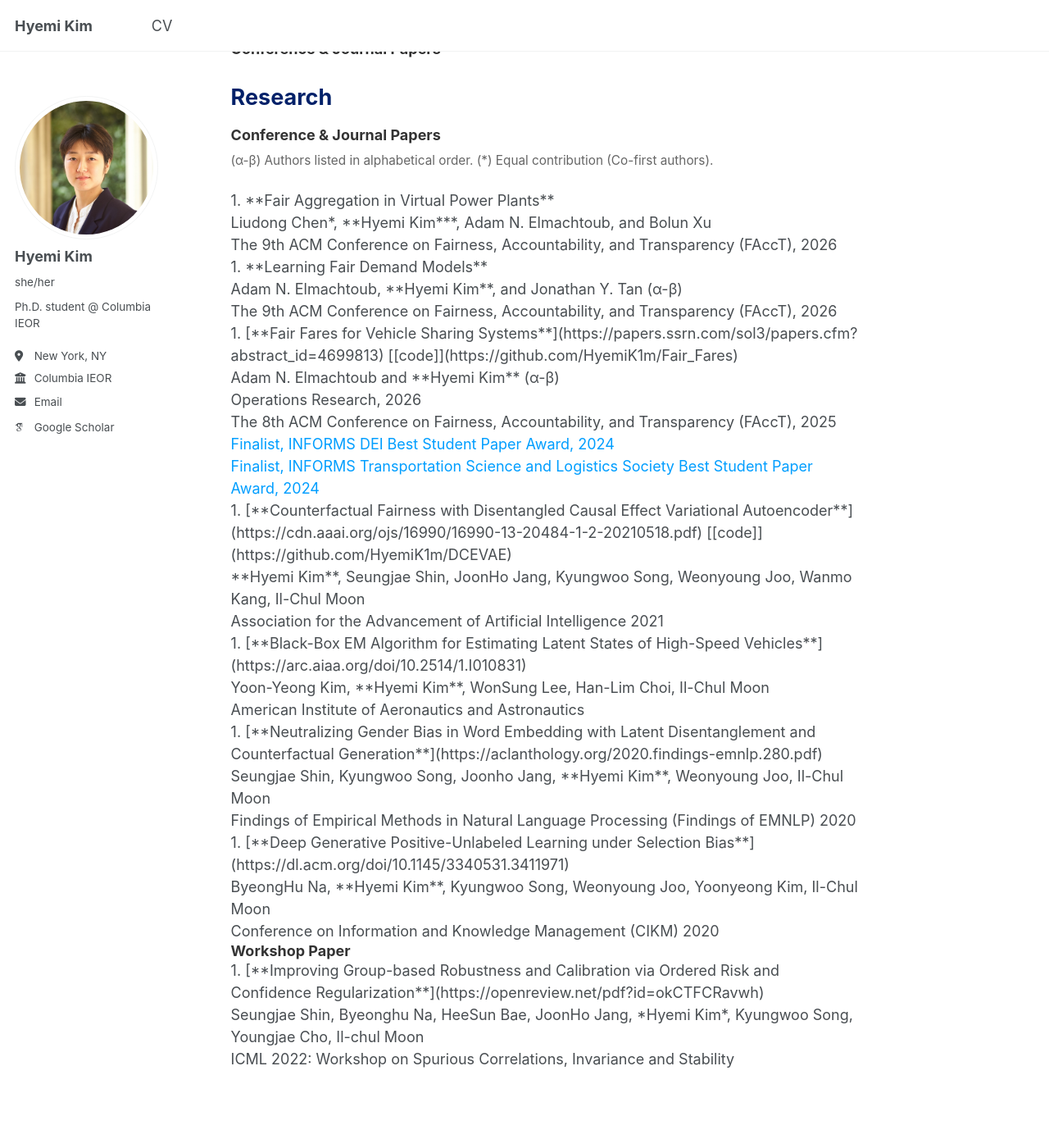
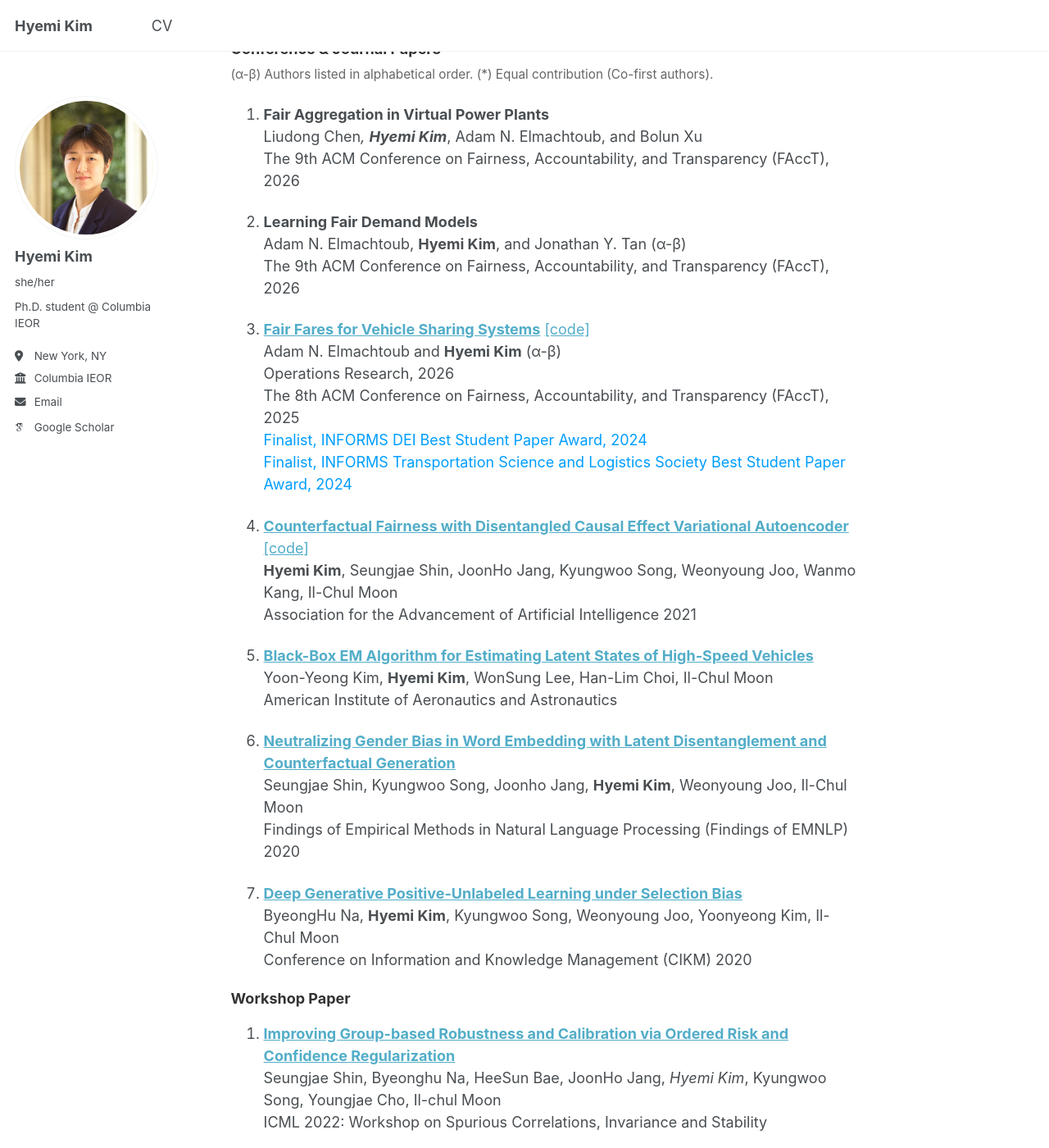
Before and after one commit to HyemiK1m/hyemik1m.github.io, a Jekyll site: the page built from _pages/about.md, in a window 1280 px wide and 1400 px high, scrolled down 346 px. Shown: the whole window at 82% size. Built offline with Jekyll 4.4.1, drawn with Linux system fonts in a browser that asks for light colours; some web fonts are replaced; a script that is not in the unit is left out.

Commit message:
Update about.md

```diff
--- a/_pages/about.md
+++ b/_pages/about.md
@@ -9,10 +9,6 @@ Hi! I am a fifth-year Ph.D. student in the Department of [Industrial Engineering
 
 I received my MS degree in Industrial and Systems Engineering from Korea Advanced Institute of Science and Technology (KAIST) where I was advised by Prof. [Il-Chul Moon](https://aai.kaist.ac.kr/bbs/board.php?bo_table=sub2_1&wr_id=3). Prior to that, I received my BS degree in Industrial and Systems Engineering and Electrical Engineering from KAIST.
 
-<h2 style="color:#012169; border-bottom:none; font-size:1.5em; font-weight:700; margin-top:1.2em; margin-bottom:0.2em;">Research</h2>
-<h3 style="color:#333; font-size:1em; font-weight:700; margin-top:0; margin-bottom:0.5em;">Conference & Journal Papers</h3>
-
-<p style="font-size:0.85em; color:#666; margin-top:0; margin-bottom:1.5em;">
 <h2 style="color:#012169; border-bottom:none; font-size:1.5em; font-weight:700; margin-top:1.2em; margin-bottom:0.2em;">Research</h2>
 <h3 style="color:#333; font-size:1em; font-weight:700; margin-top:0; margin-bottom:0.5em;">Conference & Journal Papers</h3>
 
```
